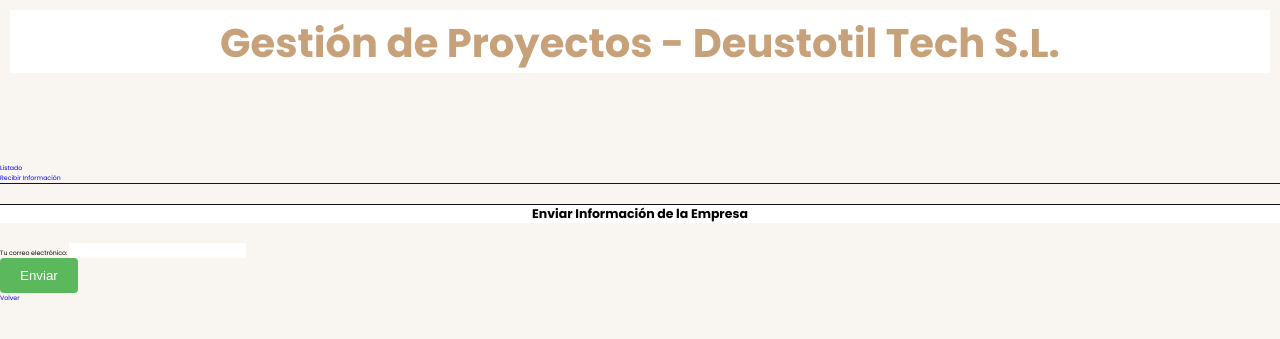
After one commit to joncanadas/Grupo_9-Entregable_2, a Django app: page /DjangoGePrApp/enviarCorreo/ in a window 1280 px wide. The commit adds this page. Shown: the top 339 px of the page. Run offline with Django 5.2, Linux system fonts and the light colour scheme.

Commit message:
funcionalidad enviar correo creada

```diff
--- a/DjangoGestionProyectos/DjangoGePrApp/forms.py
+++ b/DjangoGestionProyectos/DjangoGePrApp/forms.py
@@ -39,3 +39,7 @@ class ClienteForm(ModelForm):
     class Meta:
         model = Cliente
         fields = "__all__"
+
+
+class EmailForm(forms.Form):
+    email = forms.EmailField(label='Tu correo electrónico', max_length=100)
--- /dev/null
+++ b/DjangoGestionProyectos/DjangoGePrApp/templates/enviarCorreo.html
@@ -0,0 +1,10 @@
+{% extends "header.html" %} {% block contenido %}
+
+<h1>Enviar Información de la Empresa</h1>
+<form method="post">
+  {% csrf_token %} {{ form.as_p }}
+  <button type="submit">Enviar</button>
+</form>
+
+<a href="{% url 'listados' %}">Volver</a>
+{% endblock %}
--- a/DjangoGestionProyectos/DjangoGePrApp/templates/header.html
+++ b/DjangoGestionProyectos/DjangoGePrApp/templates/header.html
@@ -21,6 +21,12 @@
         <h1 class="tituloIndex">Gestión de Proyectos - Deustotil Tech S.L.</h1>
       </div>
     </nav>
+    <div>
+      <a href="{% url 'listados' %}">Listado</a>
+    </div>
+    <div>
+      <a href="{% url 'enviarCorreo' %}">Recibir Información</a>
+    </div>
     <h2>{{ titulo_pagina }}</h2>
 
     {% block contenido %} {% endblock %}
--- a/DjangoGestionProyectos/DjangoGePrApp/urls.py
+++ b/DjangoGestionProyectos/DjangoGePrApp/urls.py
@@ -20,4 +20,5 @@ urlpatterns = [
     path('detTarea/<int:tarea_id>/', views.detTarea, name='detTarea'),
     path('detEmpleado/<int:empleado_id>/', views.detEmpleado, name='detEmpleado'),
     path('detCliente/<int:cliente_id>/', views.detCliente, name='detCliente'),
+    path('enviarCorreo/', views.enviarCorreo, name='enviarCorreo'),
 ]
--- a/DjangoGestionProyectos/DjangoGePrApp/views.py
+++ b/DjangoGestionProyectos/DjangoGePrApp/views.py
@@ -1,9 +1,10 @@
 from django.http import HttpResponse
 from django.shortcuts import redirect
 from django.shortcuts import render
+from django.core.mail import send_mail
 from .forms import ProyectoForm
 from .models import Proyecto, Tarea, Cliente, Empleado, Nota
-from .forms import ProyectoForm, TareaForm, ClienteForm, EmpleadoForm, NotaForm
+from .forms import ProyectoForm, TareaForm, ClienteForm, EmpleadoForm, NotaForm, EmailForm
 
 
 # Create your views here.
@@ -185,3 +186,54 @@ def detCliente(request, cliente_id):
     cliente = Cliente.objects.get(pk=cliente_id)
     context = {"titulo_pagina": "Cliente Detallado", "cli": cliente}
     return render(request, "detCliente.html", context)
+
+def enviarCorreo(request):
+    if request.method == 'POST':
+        form = EmailForm(request.POST)
+        if form.is_valid():
+            email = form.cleaned_data['email']
+            subject = 'Información sobre Deustronic Components S.L.'
+            message = (
+                'Estimado/a,\n\n'
+                'Nos complace informarle sobre Deustronic Components S.L., una compañía líder en la gestión de proyectos industriales. '
+                'Nuestro compromiso es proporcionar soluciones innovadoras y eficientes que satisfagan las necesidades específicas '
+                'de nuestros clientes en el sector industrial.\n\n'
+                '¿Quiénes somos?\n\n'
+                'Deustronic Components S.L. se especializa en la planificación, ejecución y supervisión de proyectos industriales de diversa '
+                'envergadura. Contamos con un equipo de profesionales altamente cualificados y con amplia experiencia en el sector, lo que '
+                'nos permite ofrecer servicios de calidad y garantizar el éxito de cada proyecto.\n\n'
+                'Nuestros Servicios\n\n'
+                'Entre los servicios que ofrecemos se encuentran:\n'
+                '- Consultoría y planificación de proyectos: Asesoramiento experto para la definición y organización de sus proyectos industriales.\n'
+                '- Ingeniería y diseño: Desarrollo de soluciones técnicas personalizadas que cumplen con los más altos estándares de calidad y eficiencia.\n'
+                '- Gestión de la construcción: Supervisión integral de la ejecución de obras, asegurando el cumplimiento de plazos y presupuestos.\n'
+                '- Mantenimiento y soporte: Servicios de mantenimiento preventivo y correctivo para asegurar la operatividad continua de sus instalaciones.\n\n'
+                'Nuestro Compromiso\n\n'
+                'En Deustronic Components S.L., nos comprometemos a:\n'
+                '- Brindar soluciones personalizadas que se adapten a las necesidades específicas de cada cliente.\n'
+                '- Utilizar tecnologías de vanguardia y prácticas sostenibles en todos nuestros proyectos.\n'
+                '- Garantizar la seguridad y el bienestar de nuestro equipo y de todas las partes involucradas en nuestros proyectos.\n\n'
+                'Contáctenos\n\n'
+                'Si desea obtener más información sobre nuestros servicios o tiene alguna consulta, no dude en ponerse en contacto con nosotros. '
+                'Puede responder a este correo electrónico o llamarnos al 674231938.'
+                'para conocer más sobre nuestro trabajo.\n\n'
+                'Agradecemos su interés en Deustronic Components S.L. y esperamos poder colaborar con usted en futuros proyectos.\n\n'
+                'Atentamente,\n\n'
+                'Mikel García García\n'
+                'Desarrollador SW\n'
+                'Deustronic Components S.L.\n'
+                'grupo9ingweb@gmail.com\n'
+                '674231938\n'
+            )
+            send_mail(
+                subject,
+                message,
+                'tucorreo@gmail.com',  # Reemplaza con tu correo
+                [email],
+                fail_silently=False,
+            )
+            return render(request, 'correoEnviado.html')
+    else:
+        form = EmailForm()
+
+    return render(request, 'enviarCorreo.html', {'form': form})
```
Also changed, not shown: DjangoGestionProyectos/DjangoGePrApp/templates/correoEnviado.html (added, +9 -0 lines), DjangoGestionProyectos/DjangoGestionProyectos/settings.py (+7 -0 lines).
